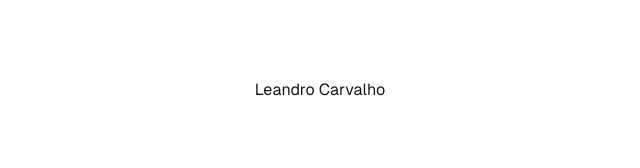
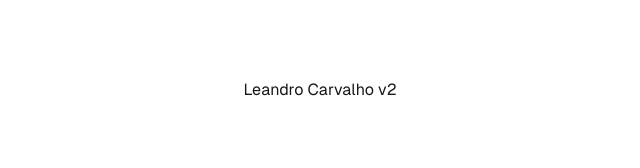
Before and after one commit to softexrecifepe/PI-PRO-LIDERA-TURMA-07-EQUIPE-02, a Next.js app: page / in a window 1280 px wide. Shown: the top 168 px of the page, without its empty margins (320-960 px from the left). Built offline with nearby package versions, Linux system fonts and the light colour scheme.

Commit message:
refactor: atualiza o texto da página principal

```diff
--- a/src/app/page.tsx
+++ b/src/app/page.tsx
@@ -1,7 +1,7 @@
 export default function Home() {
   return (
     <div className="grid grid-rows-[20px_1fr_20px] items-center justify-items-center min-h-screen p-8 pb-20 gap-16 sm:p-20 font-[family-name:var(--font-geist-sans)]">
-      <h1>Leandro Carvalho</h1>
+      <h1>Leandro Carvalho v2</h1>
     </div>
   );
 }
```
